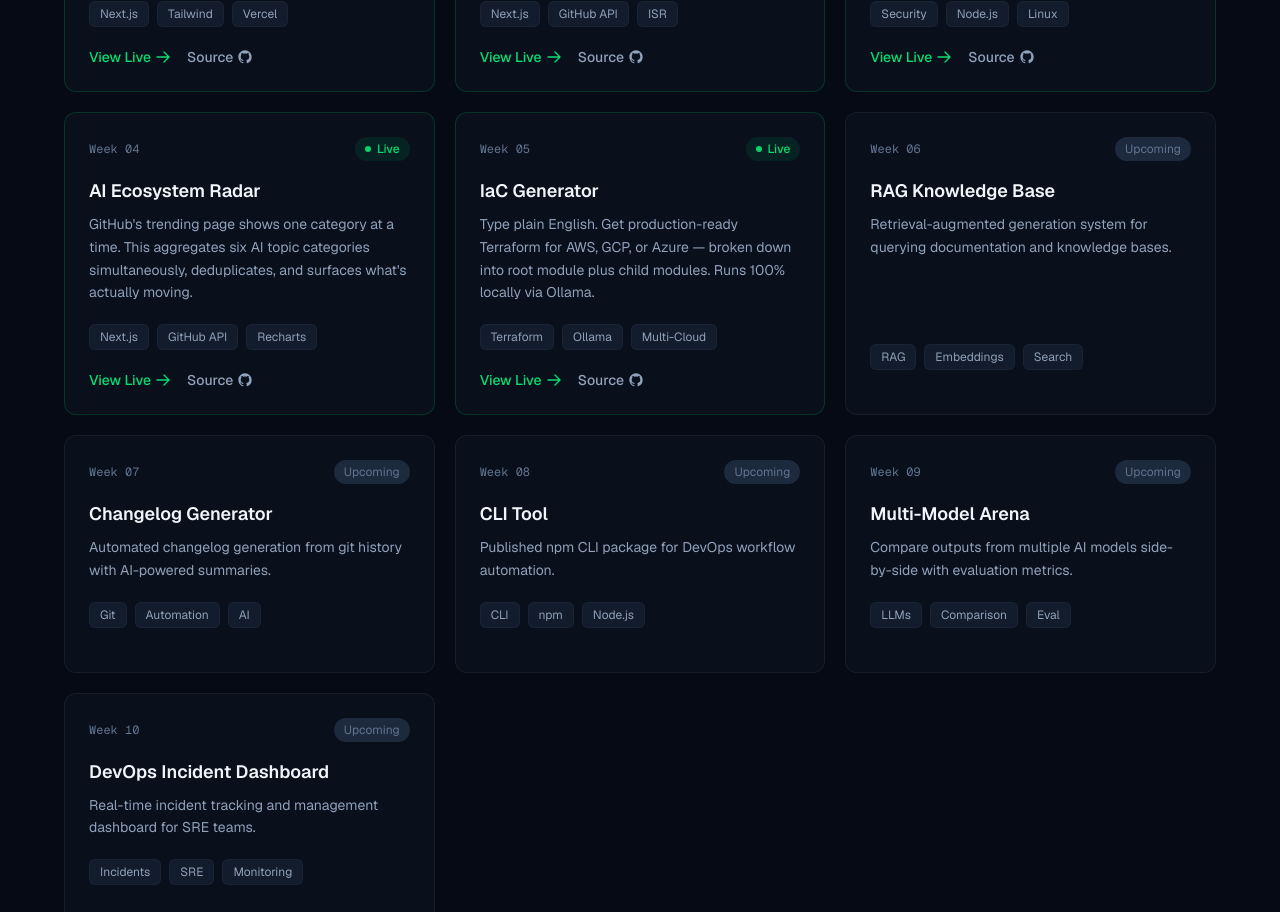
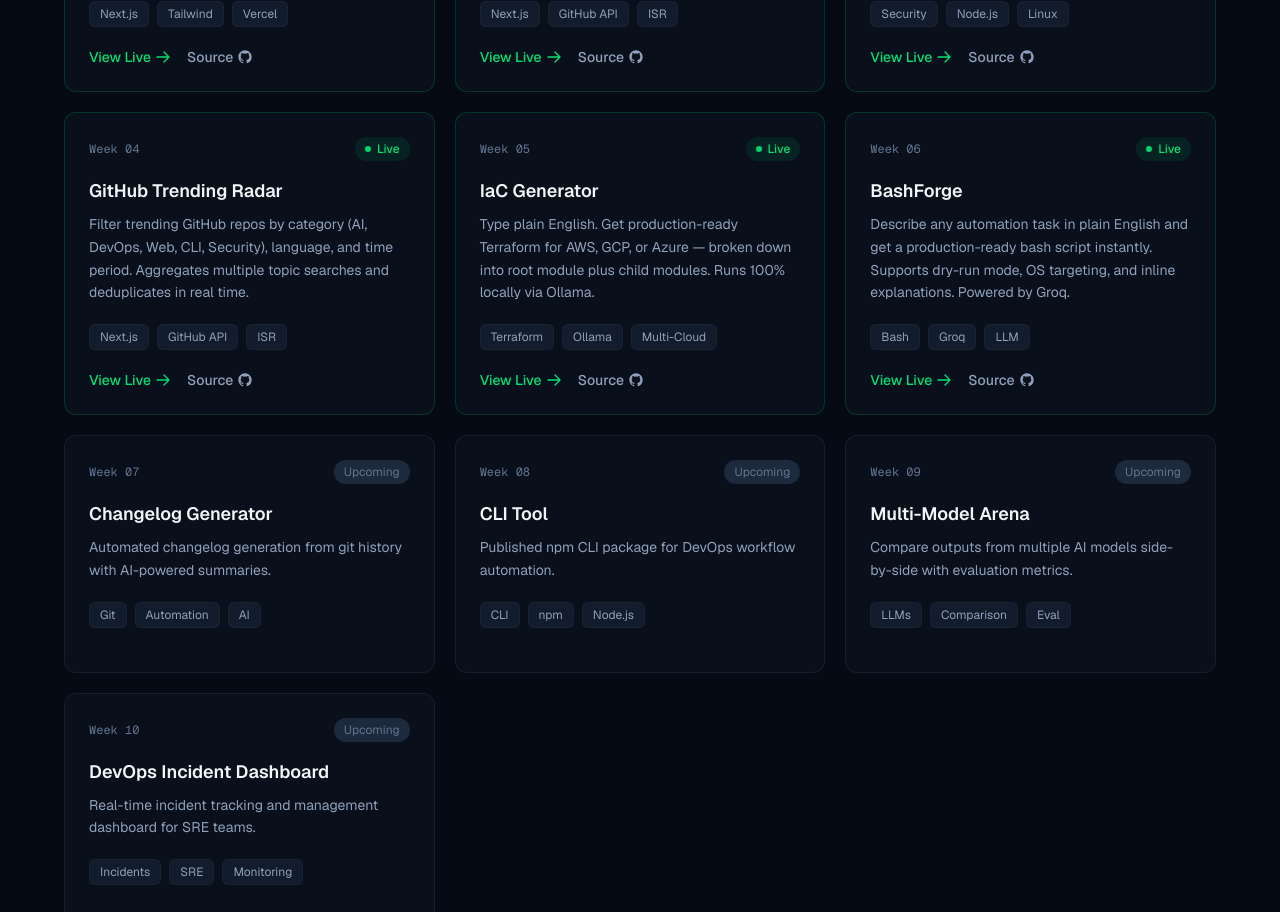
Before and after one commit to kanishksingh01/ai-portfolio-site, a Next.js app: page / in a window 1280 px wide. Shown: the part 1900-2812 px from the top of the page. Built offline with nearby package versions, Linux system fonts and the light colour scheme.

Commit message:
feat: add Week 6 BashForge, update Week 4 to GitHub Trending Radar

```diff
--- a/components/projects.tsx
+++ b/components/projects.tsx
@@ -35,10 +35,10 @@
   },
   {
     week: 4,
-    title: "AI Ecosystem Radar",
+    title: "GitHub Trending Radar",
     description:
-      "GitHub's trending page shows one category at a time. This aggregates six AI topic categories simultaneously, deduplicates, and surfaces what's actually moving.",
-    tags: ["Next.js", "GitHub API", "Recharts"],
+      "Filter trending GitHub repos by category (AI, DevOps, Web, CLI, Security), language, and time period. Aggregates multiple topic searches and deduplicates in real time.",
+    tags: ["Next.js", "GitHub API", "ISR"],
     status: "live" as const,
     url: "https://ai-data-dashboard-two.vercel.app",
     repo: "https://github.com/kanishksingh01/ai-data-dashboard",
@@ -55,11 +55,13 @@
   },
   {
     week: 6,
-    title: "RAG Knowledge Base",
+    title: "BashForge",
     description:
-      "Retrieval-augmented generation system for querying documentation and knowledge bases.",
-    tags: ["RAG", "Embeddings", "Search"],
-    status: "upcoming" as const,
+      "Describe any automation task in plain English and get a production-ready bash script instantly. Supports dry-run mode, OS targeting, and inline explanations. Powered by Groq.",
+    tags: ["Bash", "Groq", "LLM"],
+    status: "live" as const,
+    url: "https://bash-script-gen.vercel.app",
+    repo: "https://github.com/kanishksingh01/bash-script-gen",
   },
   {
     week: 7,
```
